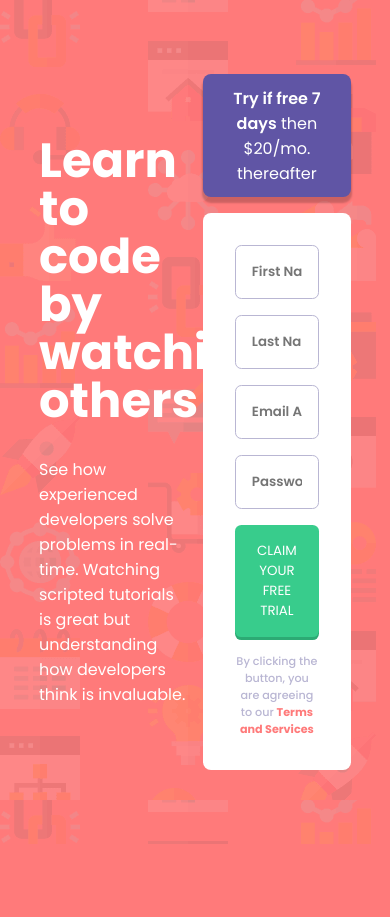
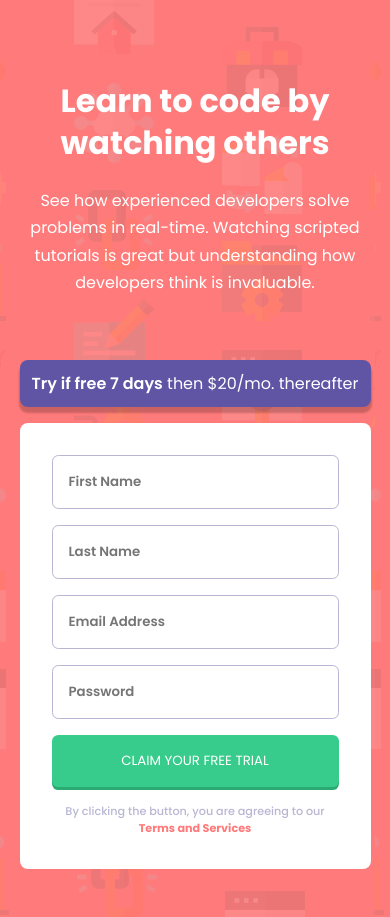
Before and after one commit to ChinatuL/Intro-Component-With-Sign-Up-Form, a plain HTML site: page index.html in a window 390 px wide. Before the commit the page ends 844 px from the top, so only its background shows below. Drawn offline with Linux system fonts and the light colour scheme.

Commit message:
make project responsive

```diff
--- a/scss/main.scss
+++ b/scss/main.scss
@@ -105,7 +105,7 @@ body {
             &-error-icon {
                 display: none;
                 position: absolute;
-                top: 0.9rem;
+                top: 1.9rem;
                 right: 1rem;
             }
 
@@ -156,3 +156,58 @@ body {
         }
     }
 }
+
+@media (max-width: 1000px) {
+    body {
+        flex-direction: column;
+    }
+
+    .main {
+        flex-direction: column;
+        width: 90%;
+        margin: auto 10%;
+
+        .page-heading {
+            width: 80%;
+            margin-top: 5rem;
+            text-align: center;
+
+            &__title {
+                font-size: 2.5rem;
+            }
+
+            &__description {
+                margin-bottom: 4rem;
+            }
+        }
+
+        .registration {
+            width: 80%;
+        }
+    }
+}
+
+@media (max-width: 500px) {
+    body {
+        background-image: url("../images/bg-intro-mobile.png");
+    }
+    .main {
+        .page-heading {
+            width: 100%;
+
+            &__title {
+                font-size: 2rem;
+                line-height: 1.3;
+            }
+
+            &__description {
+                padding: 1.5rem 0.5rem 0;
+                line-height: 1.7;
+            }
+        }
+        .registration {
+            width: 100%;
+            margin-bottom: 3rem;
+        }
+    }
+}
```
Also changed, not shown: css/main.css, 1 other file.
